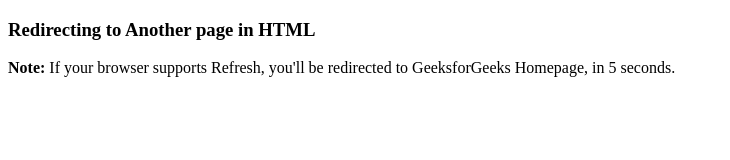
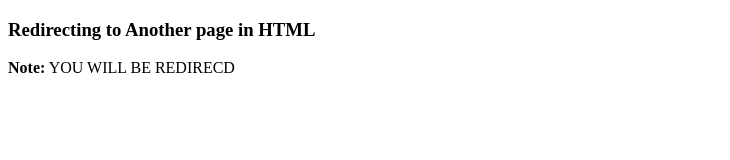
Before and after one commit to wfogame/NOTES, a plain HTML site: page index.html in a window 1280 px wide. Shown: the whole page, without its empty margins (0-730 px from the left). Drawn offline with Linux system fonts and the light colour scheme.

Commit message:
Update index.html

```diff
--- a/index.html
+++ b/index.html
@@ -4,15 +4,14 @@
 <head>
   <title>Redirecting to Another page in HTML</title>
   <!-- Redirecting to another page using meta tag -->
-  <meta http-equiv="refresh" content="5; url =https://ide.geeksforgeeks.org" />
+  <meta http-equiv="refresh" content="5; url ="interstellar-production-0e25.up.railway.app">
 </head>
 
 <body>
   <h3>
     Redirecting to Another page in HTML
   </h3>
-  <p><strong>Note:</strong> If your browser supports Refresh, you'll be
-    redirected to GeeksforGeeks Homepage, in 5 seconds.
+  <p><strong>Note:</strong> YOU WILL BE REDIRECD
   </p>
 </body>
 
```
